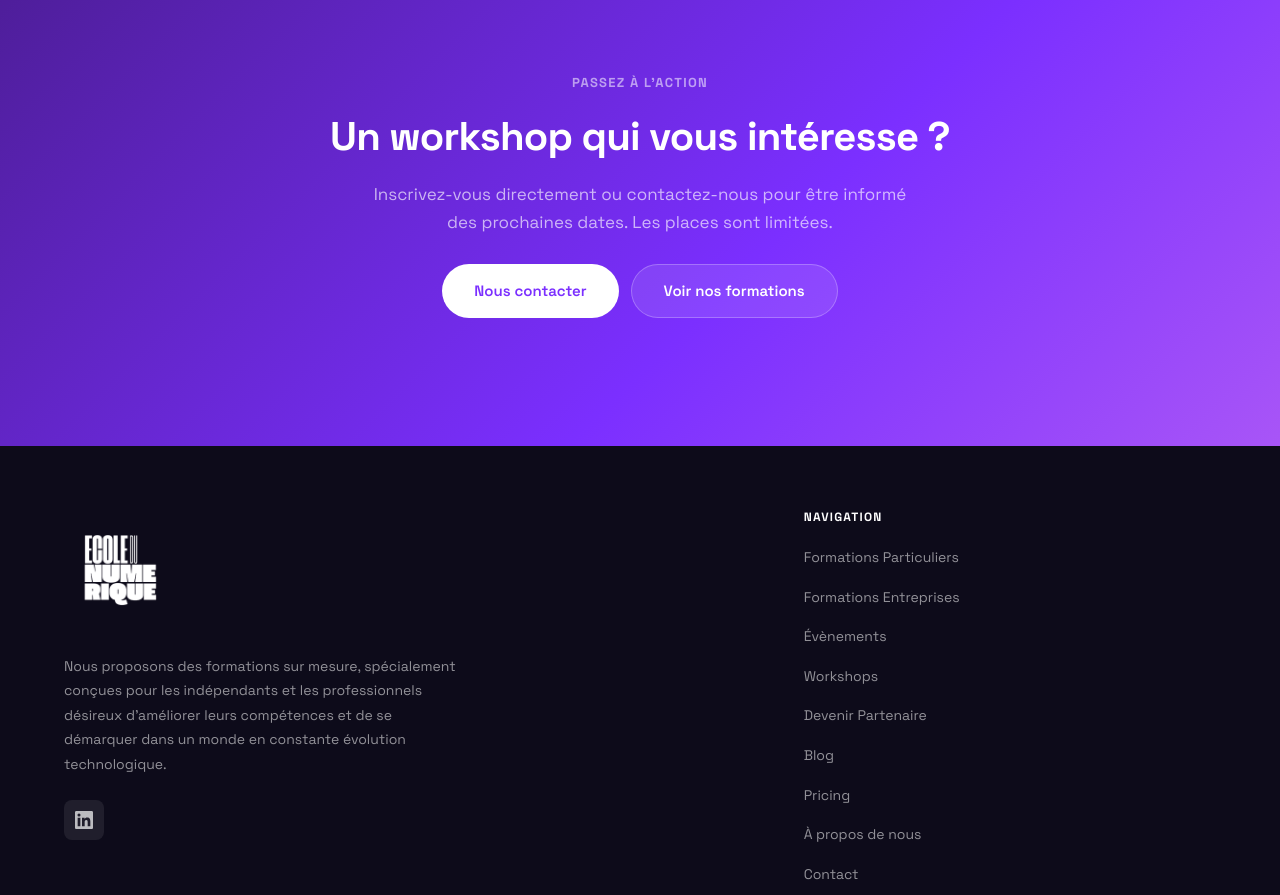
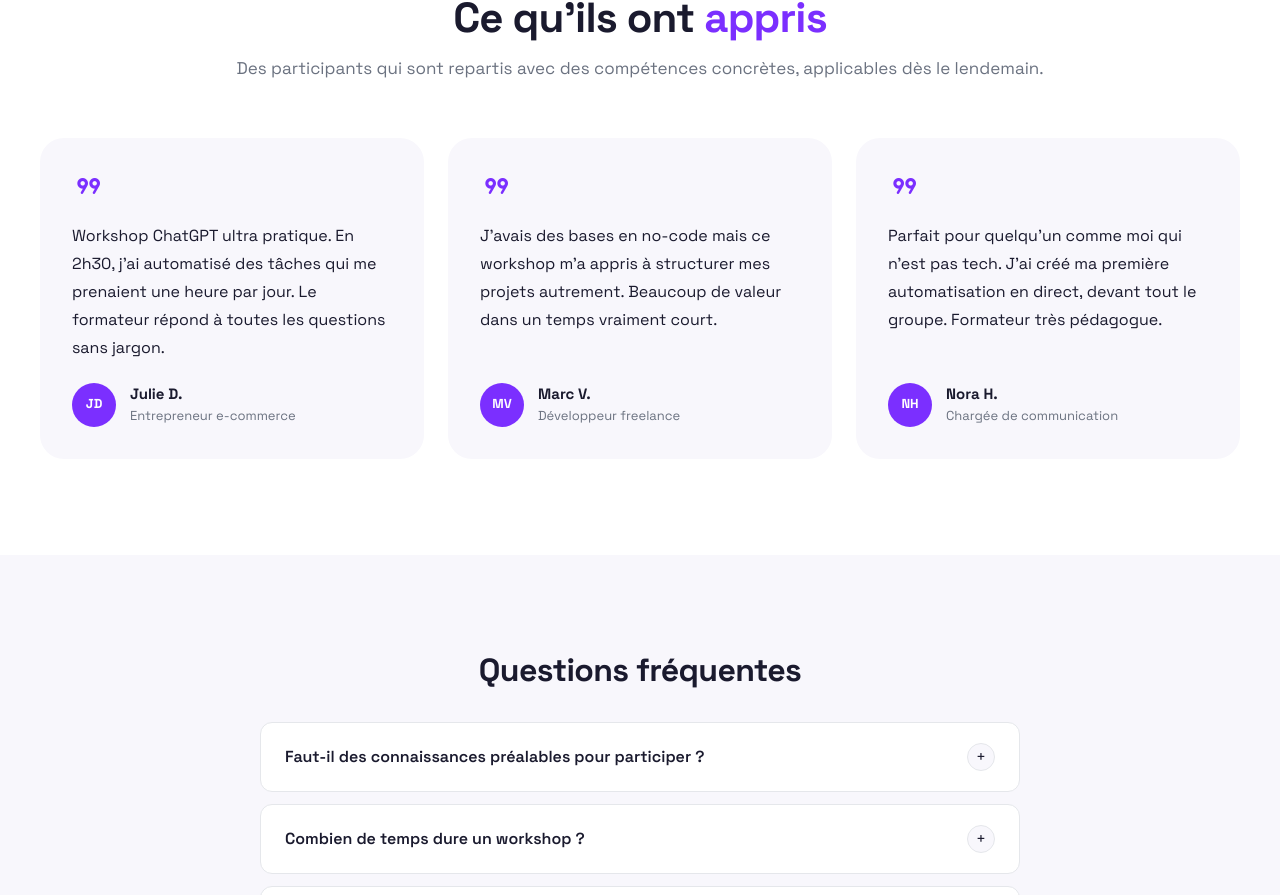
Before and after one commit to kuatejoelparfait-Data/ecole-du-numerique, a React (Vite) app in the folder ecole-du-numerique/: page /workshops in a window 1280 px wide. Shown: the part 2099-2994 px from the top of the page. Built offline with nearby package versions, Linux system fonts and the light colour scheme.

Commit message:
Ajout: enrichissement de la page Workshop -> ajout de témoignages ainsi que FAQ

```diff
--- a/ecole-du-numerique/src/pages/Workshops/Workshops.jsx
+++ b/ecole-du-numerique/src/pages/Workshops/Workshops.jsx
@@ -2,6 +2,8 @@ import Wave from '../../components/Dividers/Wave'
 import WorkshopsHero from './WorkshopsHero/WorkshopsHero'
 import WorkshopsFormat from './WorkshopsFormat/WorkshopsFormat'
 import WorkshopsGrid from './WorkshopsGrid/WorkshopsGrid'
+import WorkshopsTestimonials from './WorkshopsTestimonials/WorkshopsTestimonials'
+import WorkshopsFAQ from './WorkshopsFAQ/WorkshopsFAQ'
 import WorkshopsCTA from './WorkshopsCTA/WorkshopsCTA'
 
 export default function Workshops() {
@@ -10,6 +12,8 @@ export default function Workshops() {
       <WorkshopsHero />
       <WorkshopsFormat />
       <WorkshopsGrid />
+      <WorkshopsTestimonials />
+      <WorkshopsFAQ />
       <Wave top="#F8F7FC" bottom="#4c1d95" />
       <WorkshopsCTA />
     </>
--- /dev/null
+++ b/ecole-du-numerique/src/pages/Workshops/WorkshopsFAQ/WorkshopsFAQ.css
@@ -0,0 +1,108 @@
+.workshops-faq {
+  padding: 64px 24px;
+  background: var(--gray-light);
+}
+
+.workshops-faq__container {
+  max-width: 760px;
+  margin: 0 auto;
+  display: flex;
+  flex-direction: column;
+  gap: 32px;
+}
+
+.workshops-faq__title {
+  font-size: clamp(24px, 3vw, 32px);
+  font-weight: 800;
+  letter-spacing: -0.02em;
+  color: var(--text);
+  text-align: center;
+}
+
+.workshops-faq__list {
+  display: flex;
+  flex-direction: column;
+  gap: 12px;
+}
+
+.workshops-faq__item {
+  border: 1px solid var(--border);
+  border-radius: var(--radius);
+  overflow: hidden;
+  background: var(--white);
+  transition: border-color 0.2s;
+}
+
+.workshops-faq__item--open {
+  border-color: var(--purple);
+}
+
+.workshops-faq__question {
+  width: 100%;
+  display: flex;
+  justify-content: space-between;
+  align-items: center;
+  gap: 16px;
+  padding: 20px 24px;
+  background: none;
+  border: none;
+  text-align: left;
+  font-size: 16px;
+  font-weight: 600;
+  color: var(--text);
+  cursor: pointer;
+  transition: color 0.2s;
+}
+
+.workshops-faq__question:hover {
+  color: var(--purple);
+}
+
+.workshops-faq__icon {
+  width: 28px;
+  height: 28px;
+  border-radius: 50%;
+  border: 1px solid var(--border);
+  background: var(--gray-light);
+  display: flex;
+  align-items: center;
+  justify-content: center;
+  font-size: 16px;
+  font-weight: 400;
+  color: var(--text);
+  flex-shrink: 0;
+  transition: background 0.2s, color 0.2s, border-color 0.2s;
+}
+
+.workshops-faq__item--open .workshops-faq__icon {
+  background: var(--purple-glow);
+  border-color: var(--purple);
+  color: var(--purple);
+}
+
+.workshops-faq__answer {
+  display: grid;
+  grid-template-rows: 0fr;
+  transition: grid-template-rows 0.3s ease;
+}
+
+.workshops-faq__item--open .workshops-faq__answer {
+  grid-template-rows: 1fr;
+}
+
+.workshops-faq__answer-inner {
+  overflow: hidden;
+}
+
+.workshops-faq__answer p {
+  font-size: 15px;
+  line-height: 1.75;
+  color: var(--text-muted);
+  padding: 0 24px 20px;
+}
+
+@media (min-width: 900px) {
+  .workshops-faq {
+    padding: 96px 24px;
+  }
+}
--- /dev/null
+++ b/ecole-du-numerique/src/pages/Workshops/WorkshopsFAQ/WorkshopsFAQ.jsx
@@ -0,0 +1,57 @@
+import { useState } from 'react'
+import './WorkshopsFAQ.css'
+
+const faqs = [
+  {
+    question: "Faut-il des connaissances préalables pour participer ?",
+    answer: "Non, nos workshops sont accessibles à tous. Ils sont conçus pour être directement applicables, quel que soit votre point de départ.",
+  },
+  {
+    question: "Combien de temps dure un workshop ?",
+    answer: "La durée varie selon les ateliers : de 2 à 4 heures pour la majorité, jusqu'à une journée complète pour les formats approfondis. Le détail est précisé sur chaque fiche workshop.",
+  },
+  {
+    question: "Les workshops sont-ils en présentiel ou en ligne ?",
+    answer: "Certains ateliers se tiennent en présentiel à Bruxelles, d'autres sont proposés en ligne ou en format hybride. Chaque fiche workshop précise les modalités disponibles.",
+  },
+  {
+    question: "Reçoit-on une attestation après un workshop ?",
+    answer: "Oui, une attestation de participation vous est remise à l'issue de l'atelier. Elle peut être valorisée auprès d'un employeur ou dans le cadre d'un dossier de compétences.",
+  },
+  {
+    question: "Puis-je inscrire plusieurs membres de mon équipe ?",
+    answer: "Oui, nous proposons des formules adaptées aux entreprises qui souhaitent former plusieurs collaborateurs simultanément. Contactez-nous pour un devis personnalisé.",
+  },
+]
+
+function FAQItem({ question, answer }) {
+  const [open, setOpen] = useState(false)
+  return (
+    <div className={`workshops-faq__item${open ? ' workshops-faq__item--open' : ''}`}>
+      <button className="workshops-faq__question" onClick={() => setOpen(!open)} aria-expanded={open}>
+        <span>{question}</span>
+        <span className="workshops-faq__icon" aria-hidden="true">{open ? '×' : '+'}</span>
+      </button>
+      <div className="workshops-faq__answer">
+        <div className="workshops-faq__answer-inner">
+          <p>{answer}</p>
+        </div>
+      </div>
+    </div>
+  )
+}
+
+export default function WorkshopsFAQ() {
+  return (
+    <section className="workshops-faq">
+      <div className="workshops-faq__container">
+        <h2 className="workshops-faq__title">Questions fréquentes</h2>
+        <div className="workshops-faq__list">
+          {faqs.map(item => (
+            <FAQItem key={item.question} question={item.question} answer={item.answer} />
+          ))}
+        </div>
+      </div>
+    </section>
+  )
+}
--- /dev/null
+++ b/ecole-du-numerique/src/pages/Workshops/WorkshopsTestimonials/WorkshopsTestimonials.css
@@ -0,0 +1,109 @@
+.workshops-testimonials {
+  padding: 64px 24px;
+  background: var(--white);
+}
+
+.workshops-testimonials__container {
+  max-width: var(--container);
+  margin: 0 auto;
+  display: flex;
+  flex-direction: column;
+  gap: 56px;
+}
+
+.workshops-testimonials__header {
+  text-align: center;
+  display: flex;
+  flex-direction: column;
+  gap: 12px;
+}
+
+.workshops-testimonials__title {
+  font-size: clamp(28px, 3.5vw, 42px);
+  font-weight: 800;
+  letter-spacing: -0.02em;
+  color: var(--text);
+}
+
+.workshops-testimonials__accent {
+  color: var(--purple);
+}
+
+.workshops-testimonials__subtitle {
+  font-size: 17px;
+  color: var(--text-muted);
+}
+
+.workshops-testimonials__grid {
+  display: grid;
+  grid-template-columns: 1fr;
+  gap: 24px;
+}
+
+.workshops-testimonials__card {
+  background: var(--gray-light);
+  border-radius: var(--radius-lg);
+  padding: 32px;
+  display: flex;
+  flex-direction: column;
+  gap: 20px;
+}
+
+.workshops-testimonials__quote-icon {
+  font-size: 32px;
+  color: var(--purple);
+}
+
+.workshops-testimonials__text {
+  font-size: 16px;
+  line-height: 1.75;
+  color: var(--text);
+  flex: 1;
+}
+
+.workshops-testimonials__author {
+  display: flex;
+  align-items: center;
+  gap: 14px;
+}
+
+.workshops-testimonials__avatar {
+  width: 44px;
+  height: 44px;
+  border-radius: 50%;
+  background: var(--purple);
+  color: var(--white);
+  font-size: 13px;
+  font-weight: 700;
+  display: flex;
+  align-items: center;
+  justify-content: center;
+  flex-shrink: 0;
+}
+
+.workshops-testimonials__name {
+  font-size: 15px;
+  font-weight: 700;
+  color: var(--text);
+}
+
+.workshops-testimonials__role {
+  font-size: 13px;
+  color: var(--text-muted);
+}
+
+@media (min-width: 640px) {
+  .workshops-testimonials__grid {
+    grid-template-columns: repeat(2, 1fr);
+  }
+}
+
+@media (min-width: 900px) {
+  .workshops-testimonials {
+    padding: 96px 24px;
+  }
+
+  .workshops-testimonials__grid {
+    grid-template-columns: repeat(3, 1fr);
+  }
+}
--- /dev/null
+++ b/ecole-du-numerique/src/pages/Workshops/WorkshopsTestimonials/WorkshopsTestimonials.jsx
@@ -0,0 +1,57 @@
+import './WorkshopsTestimonials.css'
+
+const testimonials = [
+  {
+    quote: "Workshop ChatGPT ultra pratique. En 2h30, j'ai automatisé des tâches qui me prenaient une heure par jour. Le formateur répond à toutes les questions sans jargon.",
+    name: "Julie D.",
+    role: "Entrepreneur e-commerce",
+    initials: "JD",
+  },
+  {
+    quote: "J'avais des bases en no-code mais ce workshop m'a appris à structurer mes projets autrement. Beaucoup de valeur dans un temps vraiment court.",
+    name: "Marc V.",
+    role: "Développeur freelance",
+    initials: "MV",
+  },
+  {
+    quote: "Parfait pour quelqu'un comme moi qui n'est pas tech. J'ai créé ma première automatisation en direct, devant tout le groupe. Formateur très pédagogue.",
+    name: "Nora H.",
+    role: "Chargée de communication",
+    initials: "NH",
+  },
+]
+
+export default function WorkshopsTestimonials() {
+  return (
+    <section className="workshops-testimonials">
+      <div className="workshops-testimonials__container">
+
+        <div className="workshops-testimonials__header">
+          <h2 className="workshops-testimonials__title">
+            Ce qu'ils ont <span className="workshops-testimonials__accent">appris</span>
+          </h2>
+          <p className="workshops-testimonials__subtitle">
+            Des participants qui sont repartis avec des compétences concrètes, applicables dès le lendemain.
+          </p>
+        </div>
+
+        <div className="workshops-testimonials__grid">
+          {testimonials.map(t => (
+            <div key={t.name} className="workshops-testimonials__card">
+              <span className="material-symbols-rounded workshops-testimonials__quote-icon">format_quote</span>
+              <p className="workshops-testimonials__text">{t.quote}</p>
+              <div className="workshops-testimonials__author">
+                <div className="workshops-testimonials__avatar">{t.initials}</div>
+                <div>
+                  <p className="workshops-testimonials__name">{t.name}</p>
+                  <p className="workshops-testimonials__role">{t.role}</p>
+                </div>
+              </div>
+            </div>
+          ))}
+        </div>
+
+      </div>
+    </section>
+  )
+}
```
